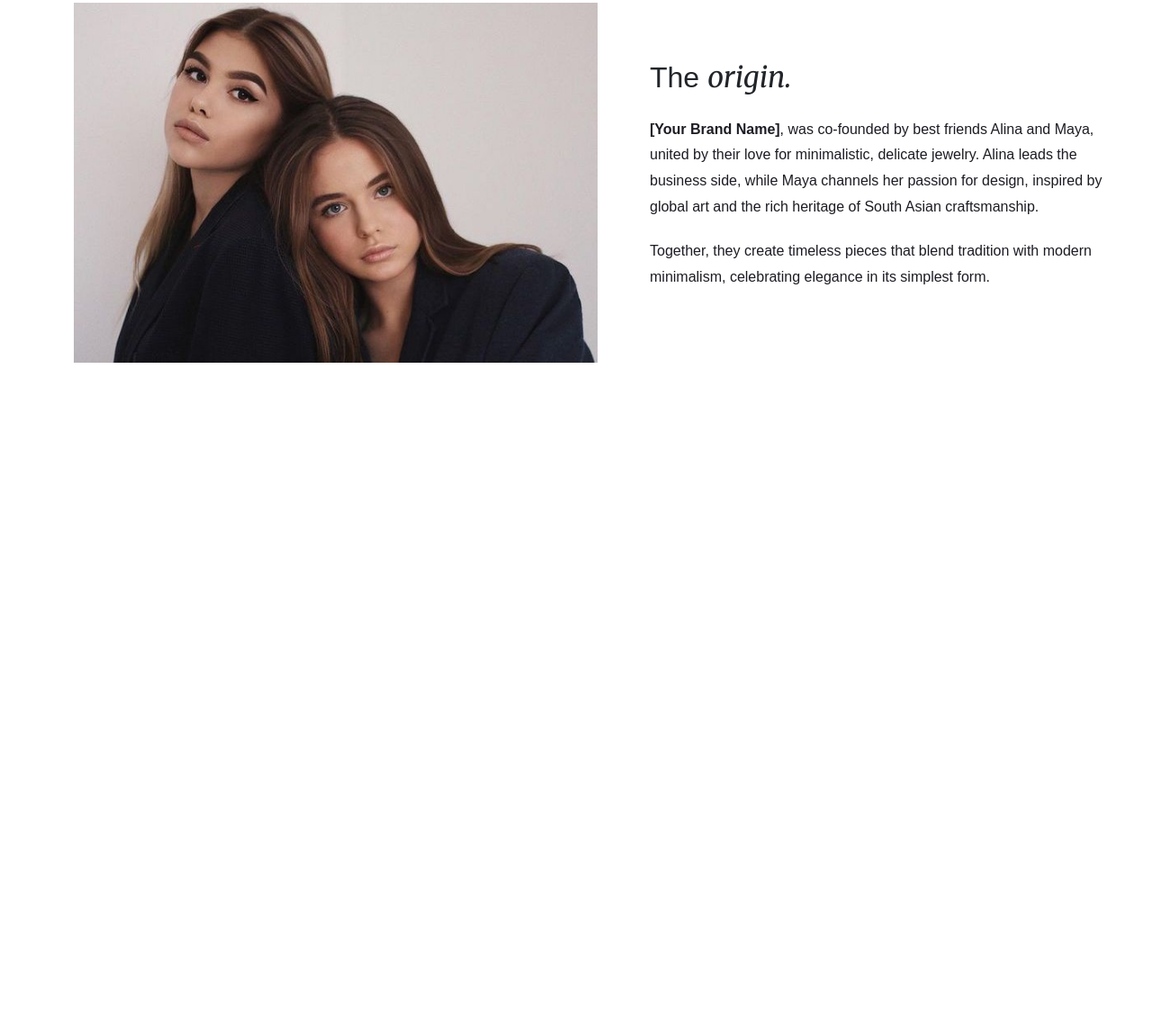
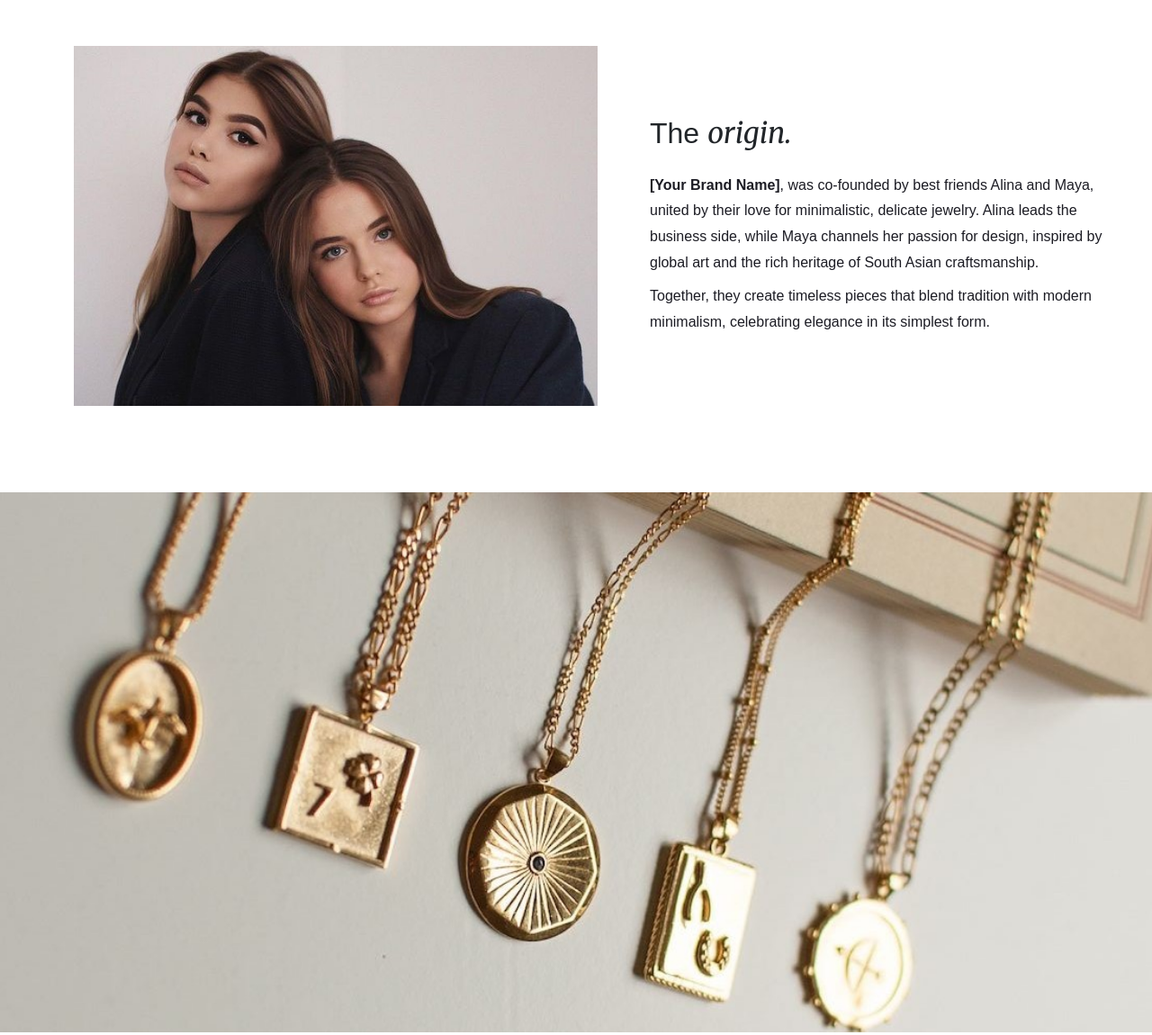
Before and after one commit to Misha0120/FinalTermAssignment, a plain HTML site: page aboutUs.html in a window 1280 px wide. Shown: the part 666-1816 px from the top of the page at 90% size. Before the commit the page ends 1117 px from the top, so only its background shows below. Drawn offline with nearby package versions, Linux system fonts and the light colour scheme; a web font is replaced by a local one.

Commit message:
added a new section of banner image

```diff
--- a/about.css
+++ b/about.css
@@ -40,3 +40,11 @@ body {
   color: var(--primary-color);
   line-height: 1.8;
 }
+
+.bannerImageSection{
+    background-image: url('bannerImage.jpeg');
+    background-size: cover;
+    background-position: center;
+    height: 600px;
+    width: 100%;
+}
--- a/aboutUs.html
+++ b/aboutUs.html
@@ -1,5 +1,6 @@
 <!DOCTYPE html>
 <html lang="en">
+
 <head>
     <meta charset="UTF-8">
     <meta name="viewport" content="width=device-width, initial-scale=1.0">
@@ -7,18 +8,23 @@
     <!-- Bootstrap CSS -->
     <link href="https://cdn.jsdelivr.net/npm/bootstrap@5.3.1/dist/css/bootstrap.min.css" rel="stylesheet">
     <!-- Google Fonts -->
-    <link href="https://fonts.googleapis.com/css2?family=Merriweather:ital,wght@1,400&family=Roboto:wght@400;500&display=swap" rel="stylesheet">
-    <link href="https://fonts.googleapis.com/css2?family=Playfair+Display:wght@100;300;400&display=swap" rel="stylesheet">
+    <link
+        href="https://fonts.googleapis.com/css2?family=Merriweather:ital,wght@1,400&family=Roboto:wght@400;500&display=swap"
+        rel="stylesheet">
+    <link href="https://fonts.googleapis.com/css2?family=Playfair+Display:wght@100;300;400&display=swap"
+        rel="stylesheet">
 
     <!-- Custom CSS -->
     <link rel="stylesheet" href="./about.css">
 </head>
+
 <body>
     <div class="container-fluid p-0">
         <!-- Hero Section -->
-        <div class="heroSection">
+        <div class="heroSection mb-5">
             <!-- Upper Section -->
-            <div class="upperSection d-flex align-items-center justify-content-center text-center" style="background-image: url('heroImage.webp');">
+            <div class="upperSection d-flex align-items-center justify-content-center text-center"
+                style="background-image: url('heroImage.webp');">
                 <div class="heading p-2" style="background: rgba(245, 240, 210, 0.7);">
                     <h3 class="text-uppercase">Our Story</h3>
                     <h1 class="m-0">Where Roots</h1>
@@ -28,8 +34,12 @@
             <!-- Lower Section -->
             <div class="lowerSection text-center">
                 <p class="story m-0 ">
-                    At <span class="fw-bold">[Your Brand Name]</span>, we honor simplicity and elegance. Inspired by tradition and shaped by modern sensibilities, our jewelry reflects a delicate balance of timeless beauty and contemporary design.
-                    Each piece tells a story—crafted with care, infused with meaning, and designed to celebrate life’s most subtle yet profound moments. Rooted in artistry and guided by minimalism, we create jewelry that complements your unique journey with effortless grace.
+                    At <span class="fw-bold">[Your Brand Name]</span>, we honor simplicity and elegance. Inspired by
+                    tradition and shaped by modern sensibilities, our jewelry reflects a delicate balance of timeless
+                    beauty and contemporary design.
+                    Each piece tells a story—crafted with care, infused with meaning, and designed to celebrate life’s
+                    most subtle yet profound moments. Rooted in artistry and guided by minimalism, we create jewelry
+                    that complements your unique journey with effortless grace.
                 </p>
             </div>
         </div>
@@ -39,21 +49,27 @@
             </div>
             <div class="right d-flex flex-column gap-3">
                 <h2>The <span class="italic">origin.</span></h2>
-                <div class="para d-flex flex-column gap-1">
-                    <p>
-                        <span class="fw-bold">[Your Brand Name]</span>, was co-founded by best friends Alina and Maya, united by their love for minimalistic, delicate jewelry. Alina leads the business side, while Maya channels her passion for design, inspired by global art and the rich heritage of South Asian craftsmanship.
-
-
+                <div class="para d-flex flex-column gap-2">
+                    <p class="m-0">
+                        <span class="fw-bold">[Your Brand Name]</span>, was co-founded by best friends Alina and Maya,
+                        united by their love for minimalistic, delicate jewelry. Alina leads the business side, while
+                        Maya channels her passion for design, inspired by global art and the rich heritage of South
+                        Asian craftsmanship.
                     </p>
-                    <p>
-                        Together, they create timeless pieces that blend tradition with modern minimalism, celebrating elegance in its simplest form.
+                    <p class="m-0">
+                        Together, they create timeless pieces that blend tradition with modern minimalism, celebrating
+                        elegance in its simplest form.
                     </p>
                 </div>
 
             </div>
         </div>
+        <div class="bannerImageSection my-5">
+
+        </div>
     </div>
     <!-- Bootstrap JS  -->
     <script src="https://cdn.jsdelivr.net/npm/bootstrap@5.3.1/dist/js/bootstrap.bundle.min.js"></script>
 </body>
+
 </html>
```
Also changed, not shown: bannerImage.jpeg (added).
